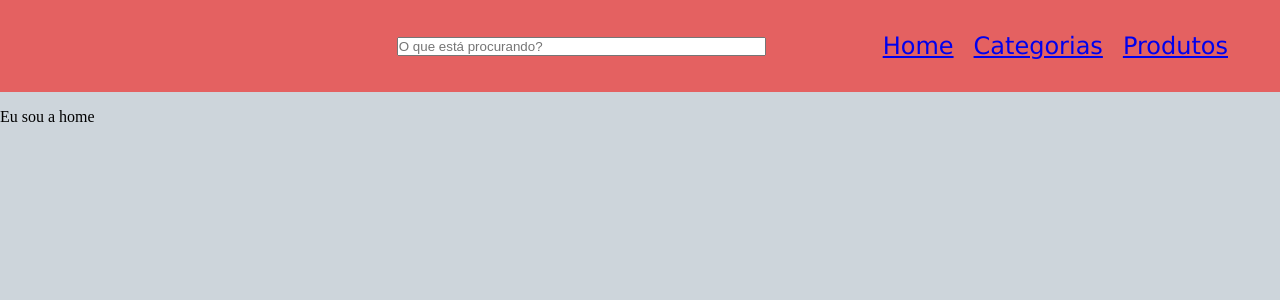
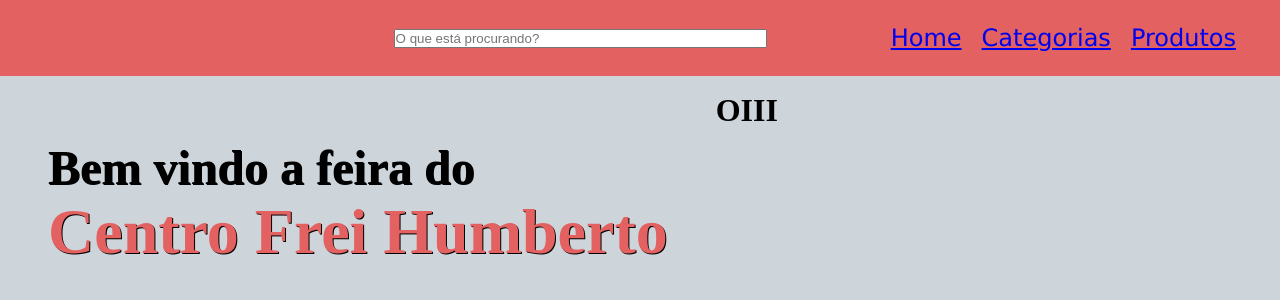
Before and after one commit to RoneyCh/ecommerce, a React (Create React App) app: page / in a window 1280 px wide. Shown: the top 300 px of the page. Built offline with nearby package versions, Linux system fonts and the light colour scheme.

Commit message:
refactoring

```diff
--- a/src/App.tsx
+++ b/src/App.tsx
@@ -2,9 +2,23 @@ import React, { useState } from 'react';
 import { GlobalStyle } from './styles/GlobalStyle';
 import { Router } from './router';
 
+interface DataCatProps {
+  nome: string;
+  id: number;
+  midia_list?: string;
+}
+
+interface DataProdProps {
+  nome: string;
+  id: number;
+  preco: string;
+  categorias:Array<number>;
+  midia_list?: string;
+}
+
 const App = () => {
-  const [dataCat, setDataCat] = useState<any[]>([]);
-  const[dataProd,setDataProd] = useState<any[]>([]);
+  const [dataCat, setDataCat] = useState<DataCatProps[]>([]);
+  const[dataProd,setDataProd] = useState<DataProdProps[]>([]);
 
   return (
     <div className="App">
--- a/src/components/Categories.tsx
+++ b/src/components/Categories.tsx
@@ -3,7 +3,12 @@ import { RouteComponentProps, useNavigate } from "@reach/router";
 import { Link } from "react-router-dom";
 import { CategoriesPage } from "../pages/categoriesPage";
 
-const Home:React.FunctionComponent<any> = ({dataCat, setDataCat}) => {
+interface CategoriesProps {
+  dataCat: Array<any>;
+  setDataCat: any
+}
+
+export const Categories:React.FunctionComponent<CategoriesProps> = ({dataCat, setDataCat}) => {
 
   useEffect(() => {
     const url = "https://mercadosocial.socialtec.net.br/api/categorias/";
@@ -17,5 +22,3 @@ const Home:React.FunctionComponent<any> = ({dataCat, setDataCat}) => {
     <CategoriesPage dataCat={dataCat}/>
   );
 };
-
-export default Home;
--- a/src/components/Nav.tsx
+++ b/src/components/Nav.tsx
@@ -1,8 +1,7 @@
-import { RouteComponentProps } from '@reach/router'
 import React from 'react'
 import { Link } from 'react-router-dom'
 
-export const Nav:React.FunctionComponent<RouteComponentProps> = (props) =>{
+export const Nav:React.FC = () =>{
 
   return (
     <div>
--- a/src/components/ProductList.tsx
+++ b/src/components/ProductList.tsx
@@ -1,24 +1,24 @@
-import React, { useEffect, useState } from 'react'
-import { useParams } from 'react-router'
+import React, { useEffect } from 'react'
+import {ProductListPage} from '../pages/productListPage'
 
-export const ProductList: React.FunctionComponent<any> =(props) => {
-  const id = useParams<any>()
+interface ProductListProps{
+  dataProd: Array<any>;
+  setDataProd: any;
+}
+
+export const ProductList: React.FunctionComponent<ProductListProps> =({dataProd, setDataProd}) => {
+
+
     useEffect(() => {
       const url = 'https://mercadosocial.socialtec.net.br/api/produtos/';
       fetch(url, {method: 'GET'})
         .then(response => response.json())
-        .then(data => props.setDataProd(data))
+        .then(data => setDataProd(data))
         .catch(()=> alert('erro'))
 
   },[])
 
-  const product = props.dataProd.filter((prod: { categorias: Array<any> }) => prod.categorias.find(x => x.toString() === id.id))
-  console.log(product)
   return (
-    <div>{product.map((prod: any) => (
-      <div key={prod.id}>
-      <div>{prod.nome}</div>
-      </div>
-    ))}</div>
+    <ProductListPage dataProd={dataProd}/>
   )
 }
--- a/src/components/Products.tsx
+++ b/src/components/Products.tsx
@@ -3,7 +3,7 @@ import React, { useEffect, useState } from "react";
 import { ProductsPage } from "../pages/productsPage";
 
 interface ProdProps {
-    dataProd: any,
+    dataProd: Array<any>;
     setDataProd: any
 }
 
--- a/src/pages/homePage.tsx
+++ b/src/pages/homePage.tsx
@@ -1,8 +1,17 @@
 import React from 'react'
 
-export const HomePage = ():any =>{
+export const HomePage = () =>{
 
   return (
-    <div>Eu sou a home</div >
+    <div className='container'>
+      <div className='grid'>
+      <div>
+        <h1 className='homeH1'>Bem vindo a feira do<br/><span>Centro Frei Humberto</span></h1>
+      </div>
+      <div>
+        <h1>OIII</h1>
+      </div>
+      </div>
+    </div>
   )
 }
--- /dev/null
+++ b/src/pages/productListPage.tsx
@@ -0,0 +1,27 @@
+import React from 'react'
+import { useParams } from 'react-router-dom';
+
+interface ProductListPageProps {
+    nome: string;
+    preco: string;
+    id: number;
+    categorias: Array<number>
+  }
+
+  interface DataProdProps {
+    dataProd: Array<ProductListPageProps>
+  }
+
+export const ProductListPage:React.FC<DataProdProps> = ({dataProd}) => {
+
+const id = useParams()
+const product = dataProd.filter(prod => prod.categorias.find(x => x.toString() === id.id))
+
+  return (
+    <div>{product.map((prod: any) => (
+        <div key={prod.id}>
+        <div>{prod.nome}</div>
+        </div>
+      ))}</div>
+  )
+}
--- a/src/router.tsx
+++ b/src/router.tsx
@@ -1,12 +1,20 @@
 import { BrowserRouter, Route, Routes } from 'react-router-dom';
 import { RouteComponentProps } from '@reach/router';
-import Categories from './components/Categories';
+import { Categories } from './components/Categories';
 import Products from './components/Products';
 import { Nav } from './components/Nav';
 import { ProductList } from './components/ProductList';
 import { HomePage } from './pages/homePage';
 
-export const Router:React.FunctionComponent<any> = ({dataCat, setDataCat, dataProd, setDataProd}) => {
+interface RouterProps {
+    dataCat: Array<any>;
+    setDataCat: any;
+    dataProd: Array<any>;
+    setDataProd: any;
+}
+
+
+export const Router:React.FunctionComponent<RouterProps> = ({dataCat, setDataCat, dataProd, setDataProd}) => {
 
     return (
         <BrowserRouter>
@@ -15,7 +23,7 @@ export const Router:React.FunctionComponent<any> = ({dataCat, setDataCat, dataPr
                 <Route path='/' element={<HomePage />}/>
                 <Route path='categorias'>
                     <Route index element={<Categories dataCat={dataCat} setDataCat={setDataCat}/>} />
-                    <Route path=':id' element={<ProductList dataCat={dataCat} dataProd={dataProd} setDataProd={setDataProd} setDataCat={setDataCat}/>} />
+                    <Route path=':id' element={<ProductList dataProd={dataProd} setDataProd={setDataProd}/>} />
                 </Route>
                 <Route path='produtos' element={<Products dataProd={dataProd} setDataProd={setDataProd}/>}/>
             </Routes>
--- a/src/styles/GlobalStyle.ts
+++ b/src/styles/GlobalStyle.ts
@@ -9,6 +9,28 @@ export const GlobalStyle = createGlobalStyle `
 
     body {
         background-color: rgb(205, 213, 219);
+    }
+
+    //Home
+    .homeH1 {
+        font-size: 3rem;
+        margin: 3rem;
+        text-shadow: 1px 1px black;
+
+    }
+    span {
+        font-size: 4rem;
+        color: #E46161;
+        display: inline;
+        &:hover {
+            transition: all 1s ease;
+            color: red;
+        }
+    }
+    .grid {
+        display: grid;
+        grid-template-columns: 1.5fr 1fr
+
     }
 
     //Categories
@@ -52,7 +74,7 @@ export const GlobalStyle = createGlobalStyle `
 
     //nav
     .heading {
-        padding: 2rem;
+        padding: 1.5rem;
         background-color: rgb(228, 97, 97);
         margin-bottom: 1rem;
         display: flex;
```
Also changed, not shown: src/pages/categoriesPage.tsx (+10 -1 lines), src/pages/productsPage.tsx (+14 -2 lines).
